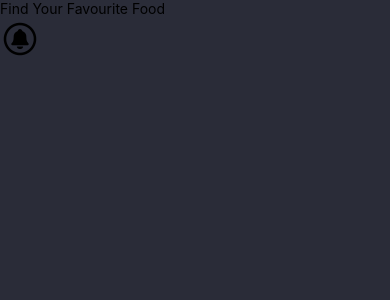
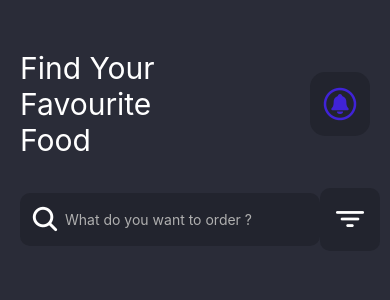
Before and after one commit to merukode/food-order, a React Native app: screen / in a window 390 px wide. Shown: the top 300 px of the page. Built offline with nearby package versions, Linux system fonts and the light colour scheme.

Commit message:
Home Update

```diff
--- a/src/Home.tsx
+++ b/src/Home.tsx
@@ -1,14 +1,22 @@
-import { Image, ScrollView, StyleSheet, Text, View } from 'react-native'
+import { Image, ScrollView, StyleSheet, Text, TextInput, View } from 'react-native'
 import React from 'react'
 import Ionicons from 'react-native-vector-icons/Ionicons'
 
 const Home = () => {
   return (
     <ScrollView style={styles.root}>
-      <View>
-        <Text>Find Your Favourite Food</Text>
-        <Ionicons name='notifications-circle-outline' size={40}/>
+      <View style={styles.header}>
+        <Text style={styles.textHeader}>Find Your Favourite Food</Text>
+        <Ionicons style={styles.notifications}name='notifications-circle-outline' size={40} />
       </View>
+      <View style={styles.searchParent}>
+        <View style={styles.searchChild}>
+          <Ionicons style={styles.searchIcon} name='search' size={30}/>
+          <TextInput placeholder='What do you want to order ?' placeholderTextColor="#AFAFAF"/>
+        </View>
+        <Ionicons style={styles.filterIcon} name='filter' size={30}/>
+      </View>
+      <View></View>
     </ScrollView>
   )
 }
@@ -18,5 +26,48 @@ export default Home
 const styles = StyleSheet.create({
   root: {
     backgroundColor: "#2A2C38",
+    padding: 20,
+    paddingTop: 50
+  },
+  header: {
+    flexDirection: "row",
+    alignItems: "center",
+    justifyContent: "space-between"
+  },
+  textHeader: {
+    color: "white",
+    fontSize: 30,
+    width: 200
+  },
+  notifications: {
+    color: "#4023D7",
+    backgroundColor: "#22242E",
+    padding: 10,
+    borderRadius: 15
+  },
+  searchParent: {
+    marginTop: 30,
+    flexDirection: "row",
+    alignItems: "center",
+    justifyContent: "space-between"
+  },
+  searchChild: {
+    padding: 10,
+    backgroundColor: "#22242E",
+    borderRadius: 10,
+    flexDirection: "row",
+    alignItems: "center",
+    gap: 5,
+    width: 300
+
+  },
+  searchIcon: {
+    color: "white"
+  },
+  filterIcon: {
+    backgroundColor: "#22242E",
+    padding: 15,
+    color: "white",
+    borderRadius: 10
   }
 })
```
